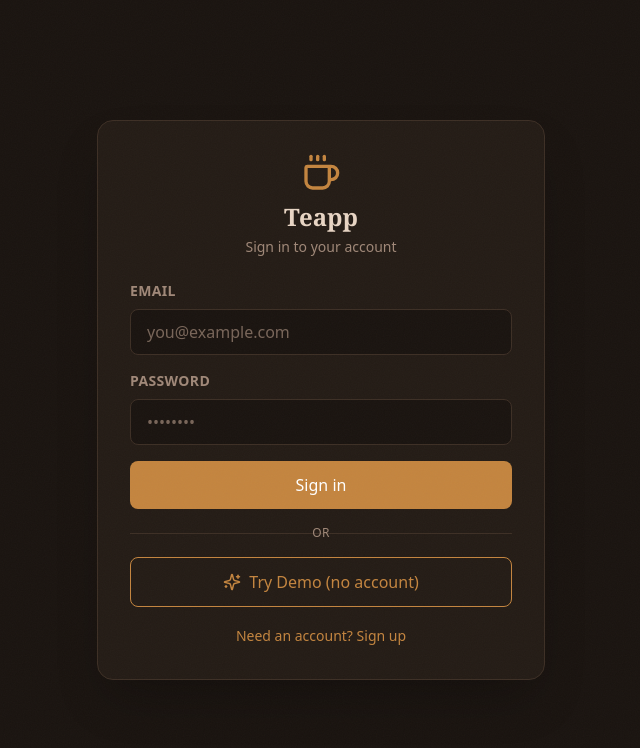
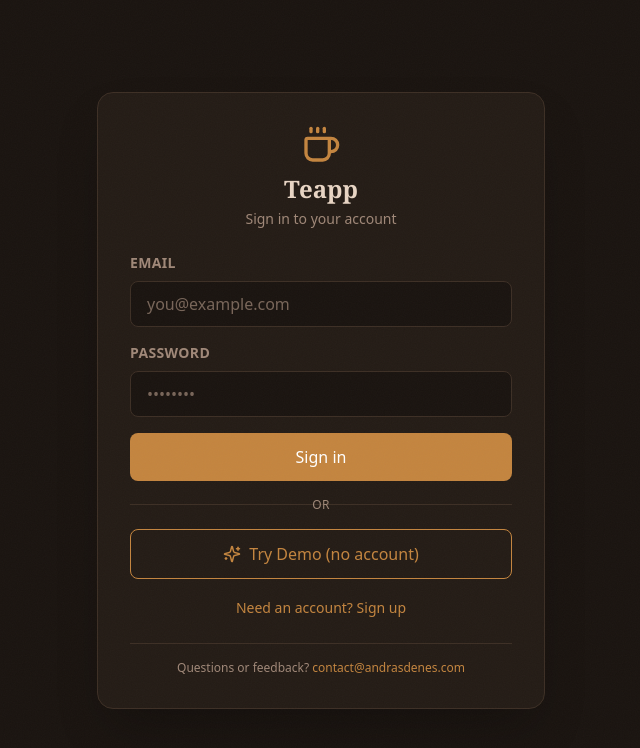
Before and after one commit to denandras/teapp, a Next.js app: page /settings in a window 1280 px wide. Shown: the top 748 px of the page, without its empty margins (319-959 px from the left). Built offline with nearby package versions, Linux system fonts and the light colour scheme; no server answers.

Commit message:
Add contact email (mailto) to login and settings pages

```diff
--- a/src/app/settings/page.tsx
+++ b/src/app/settings/page.tsx
@@ -182,6 +182,20 @@ export default function SettingsPage() {
             : " Your data is synced to Supabase. Add custom teas for anything not in the database."}
         </p>
       </div>
+
+      {/* Contact */}
+      <div className="text-center pb-4">
+        <p className="text-xs text-muted">
+          Questions or feedback?{" "}
+          <a
+            href="mailto:contact@andrasdenes.com"
+            className="hover:underline"
+            style={{ color: "var(--accent)" }}
+          >
+            contact@andrasdenes.com
+          </a>
+        </p>
+      </div>
     </div>
   );
 }
--- a/src/components/LoginForm.tsx
+++ b/src/components/LoginForm.tsx
@@ -163,6 +163,19 @@ export default function LoginForm() {
             {mode === "signin" ? "Need an account? Sign up" : "Already have an account? Sign in"}
           </button>
         </div>
+
+        <div className="mt-6 pt-4 border-t text-center" style={{ borderColor: "var(--border)" }}>
+          <p className="text-xs" style={{ color: "var(--muted)" }}>
+            Questions or feedback?{" "}
+            <a
+              href="mailto:contact@andrasdenes.com"
+              className="hover:underline"
+              style={{ color: "var(--accent)" }}
+            >
+              contact@andrasdenes.com
+            </a>
+          </p>
+        </div>
       </div>
     </div>
   );
```
